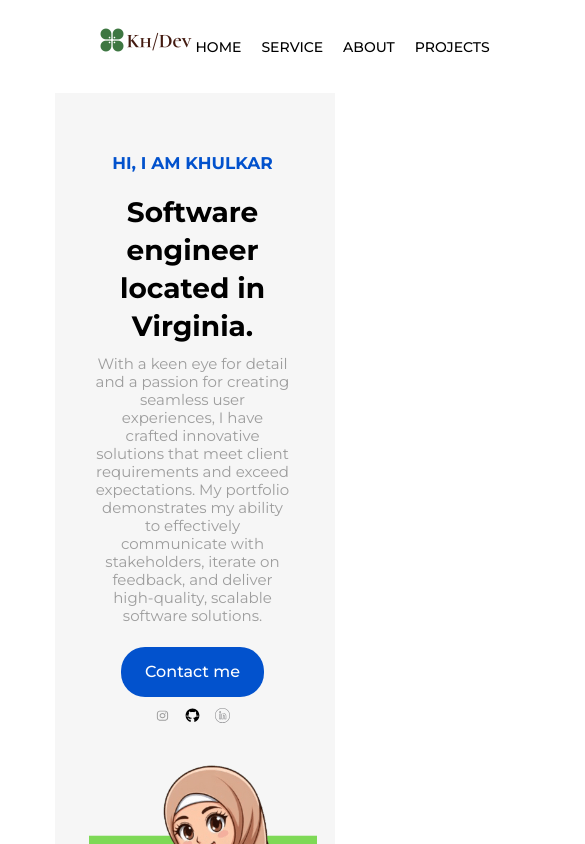
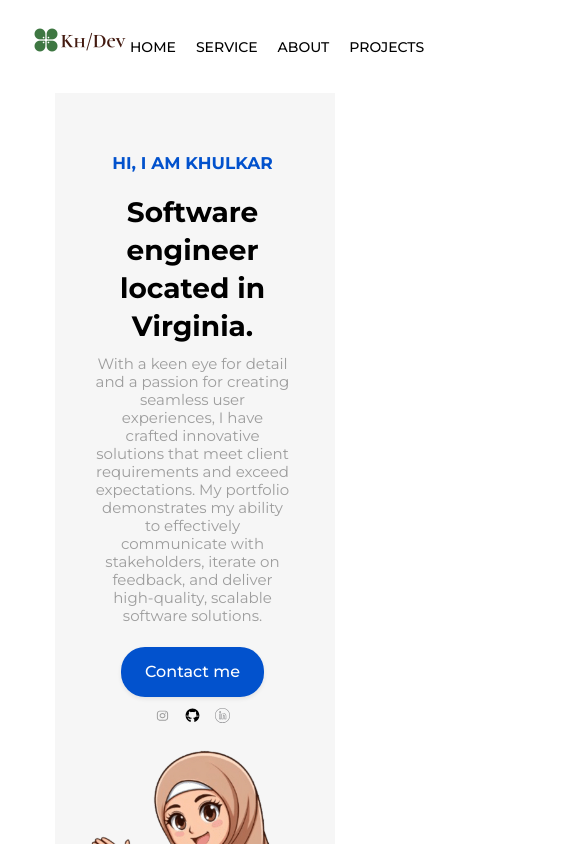
Before and after one commit to hulkarsharif/personal-portfolio, a React (Create React App) app: page / in a window 390 px wide. Shown: the top 844 px of the page, 585 px wide, since content can reach past the window. Built offline with nearby package versions, Linux system fonts and the light colour scheme.

Commit message:
finish the media query  for 600 px

```diff
--- a/src/design-system/Button/Button.css
+++ b/src/design-system/Button/Button.css
@@ -137,7 +137,7 @@
 .btn-secondary.btn-outlined {
     background-color: var(--white);
     border: 0.15rem solid var(--jaguar-200);
-    color: var(--jaguar-500);
+    color: var(--black-900);
 }
 
 .btn-secondary.btn-outlined:hover {
@@ -150,7 +150,7 @@
 
 .btn-secondary.btn-outlined:disabled {
     border: 0.15rem solid var(--jaguar-300);
-    color: var(--jaguar-300);
+    color: var(--black);
 }
 
 .btn-secondary.btn-text {
@@ -160,7 +160,7 @@
 }
 
 .btn-secondary.btn-text:hover {
-    background-color: var(--black-50);
+    background-color: var(--black-900);
 }
 
 .btn-secondary.btn-text:focus {
--- a/src/design-system/css/shadow.css
+++ b/src/design-system/css/shadow.css
@@ -0,0 +1,17 @@
+:root {
+    --shadow-xs: 0px 1px 2px 0px rgba(0, 0, 0, 0.08);
+    --shadow-s: 0px 2px 4px 0px rgba(0, 0, 0, 0.08);
+    --shadow-m: 0px 3px 6px 0px rgba(0, 0, 0, 0.08);
+    --shadow-l: 0px 4px 8px 0px rgba(0, 0, 0, 0.08);
+    --shadow-xl: 0px 6px 12px 0px rgba(0, 0, 0, 0.08);
+    --shadow-2xl: 0px 24px 24px 0px rgba(0, 0, 0, 0.12),
+        0px 12px 24px 0px rgba(0, 0, 0, 0.12);
+    --shadow-3xl: 0px 36px 36px 0px rgba(0, 0, 0, 0.18),
+        0px 18px 36px 0px rgba(0, 0, 0, 0.12);
+
+    --shadow-xs-hover: 0px 6px 12px 0px rgba(0, 0, 0, 0.12);
+    --shadow-s-hover: 0px 8px 16px 0px rgba(0, 0, 0, 0.12);
+    --shadow-m-hover: 0px 12px 24px 0px rgba(0, 0, 0, 0.12);
+    --shadow-l-hover: 0px 16px 32px 0px rgba(0, 0, 0, 0.12);
+    --shadow-xl-hover: 0px 20px 40px 0px rgba(0, 0, 0, 0.16);
+}
--- a/src/pages/Home/About/About.tsx
+++ b/src/pages/Home/About/About.tsx
@@ -27,6 +27,7 @@ const AboutSection = styled(PageContainer)`
     //600px
     @media (max-width: 37.5em) {
         align-items: center;
+        display: block;
     }
 
     @media (max-width: 25em) {
@@ -58,8 +59,7 @@ const AboutLeftWrapper = styled.div`
     }
 
     @media (max-width: 37.5em) {
-        max-width: 55rem;
-        align-items: center;
+        width: 100%;
     }
 `;
 
@@ -107,9 +107,9 @@ const AboutSectionRight = styled.div`
     > *:not(:last-child) {
         margin-bottom: var(--space-20);
     }
-
+    //1000px
     @media (max-width: 62.5em) {
-        width: 45rem;
+        width: 50rem;
     }
     /*
     @media (max-width: 56.15em) {
@@ -119,9 +119,15 @@ const AboutSectionRight = styled.div`
     @media (max-width: 56.125em) {
         width: 40%;
     }
+    */
     @media (max-width: 56.25em) {
+        margin-top: 2rem;
         width: 100%;
-    } */
+    }
+
+    @media (max-width: 37.5em) {
+        width: 100%;
+    }
 `;
 const AboutCard = styled.div`
     padding: 3.6rem;
--- a/src/pages/Home/Footer/Footer.tsx
+++ b/src/pages/Home/Footer/Footer.tsx
@@ -18,7 +18,7 @@ const FooterWrapper = styled.div`
     text-align: left;
     /* height: 42.7rem; */
     border-radius: var(--space-8);
-    background-color: var(--green-600);
+    background-color: var(--dodger-blue-200);
 
     padding: 8.6rem 15rem;
 `;
@@ -37,7 +37,7 @@ const FooterLinkWrapper = styled.div`
 const StyledLink = styled.a`
     font-size: 1.8rem;
     display: flex;
-    color: var(--white);
+    color: var(--black-700);
     align-items: center;
     text-align: center;
 `;
--- a/src/pages/Home/Hero/Hero.tsx
+++ b/src/pages/Home/Hero/Hero.tsx
@@ -1,7 +1,7 @@
 import { Button, Icon, Input, Typography } from "../../../design-system";
 import styled from "styled-components";
 import { PageContainer } from "../../components";
-import women from "../../../design-system/assets/image/last-44.png";
+import women from "../../../design-system/assets/image/blue-img.png";
 const HeroSection = styled(PageContainer)`
     display: flex;
     padding-top: 5rem;
--- a/src/pages/Home/Projects/ProjectCard/ProjectsCard.tsx
+++ b/src/pages/Home/Projects/ProjectCard/ProjectsCard.tsx
@@ -32,7 +32,7 @@ const ProjectCardWrapper = styled.div<{ name: string }>`
             case "Furniture Website":
                 return "#5F9FFE";
             case "Restaurant Website":
-                return "#3e7741";
+                return "#56B0B9";
             default:
                 return "transparent";
         }
--- a/src/pages/Home/Service/ServiceCard.tsx
+++ b/src/pages/Home/Service/ServiceCard.tsx
@@ -31,7 +31,7 @@ export const ServiceCardBase = styled.div<{ icon: string }>`
     background-color: var(--black-50);
 
     &:hover {
-        background-color: var(--green-600);
+        background-color: var(--dodger-blue-900);
         p {
             color: white;
         }
@@ -58,7 +58,7 @@ const ServiceIconWrapper = styled.div`
     text-align: center;
     border-radius: var(--space-12);
     padding: 1.9rem;
-    background-color: var(--green-12);
+    background-color: var(--dodger-blue-900);
 `;
 
 const ServiceTitle = styled(Typography)`
--- a/src/pages/components/PageContainer.tsx
+++ b/src/pages/components/PageContainer.tsx
@@ -8,7 +8,7 @@ const PageContainer = styled.section`
     padding-right: 9.55rem;
     padding-left: 9.55rem;
 
-    /*@media (max-width: 84em) {
+    @media (max-width: 84em) {
         //1344
         padding-right: 9.55rem;
         padding-left: 9.55rem;
@@ -43,15 +43,15 @@ const PageContainer = styled.section`
 
     @media (max-width: 37.5em) {
         //600
-        padding-right: 9.55rem;
-        padding-left: 9.55rem;
+        padding-right: 3rem;
+        padding-left: 3rem;
     }
 
     @media (max-width: 25em) {
         //390
-        padding-right: 9.55rem;
-        padding-left: 9.55rem;
-    }*/
+        /* padding-right: 9.55rem;
+        padding-left: 9.55rem; */
+    }
 `;
 
 export { PageContainer };
```
Also changed, not shown: src/design-system/assets/image/blue-img.png (added).
